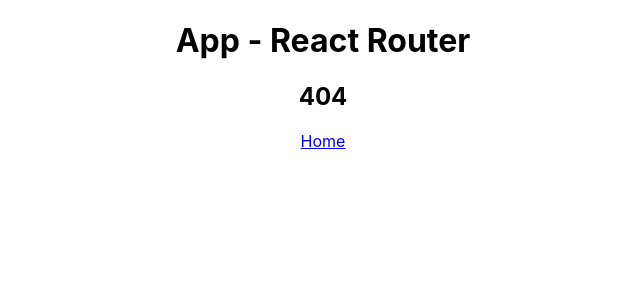
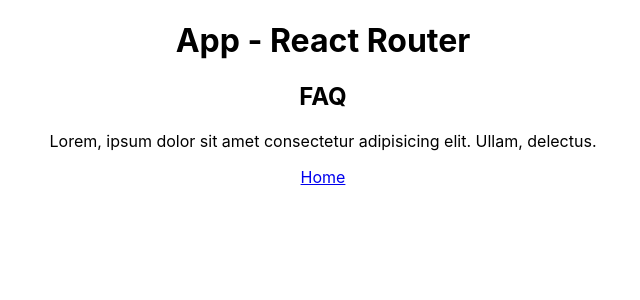
Before and after one commit to wicowen/web-react-github-pages, a React (Create React App) app: page /faq in a window 1280 px wide. Before the commit this address had no page. Shown: the top 300 px of the page, without its empty margins (317-957 px from the left). Built offline with nearby package versions, Linux system fonts and the light colour scheme.

Commit message:
add FAQ demo components

```diff
--- a/src/App.js
+++ b/src/App.js
@@ -1,6 +1,7 @@
 // import logo from './logo.svg';
 import { Routes, Route, Link } from "react-router-dom";
 import './App.css';
+import FAQ from './components/FAQ';
 
 function App() {
   return (
@@ -9,6 +10,7 @@
       <Routes>
         <Route path="/" element={<Home />} />
         <Route path="about" element={<About />} />
+        <Route path="faq" element={<FAQ />} />
         <Route path="*" element={<NotFound />} />
       </Routes>
     </div>
--- /dev/null
+++ b/src/components/FAQ.js
@@ -0,0 +1,19 @@
+import { Link } from "react-router-dom";
+
+function FAQ() {
+  return (
+    <>
+      <main>
+        <h2>FAQ</h2>
+        <p>
+          Lorem, ipsum dolor sit amet consectetur adipisicing elit. Ullam, delectus.
+        </p>
+      </main>
+      <nav>
+        <Link to="/">Home</Link>
+      </nav>
+    </>
+  );
+}
+
+export default FAQ;
```
